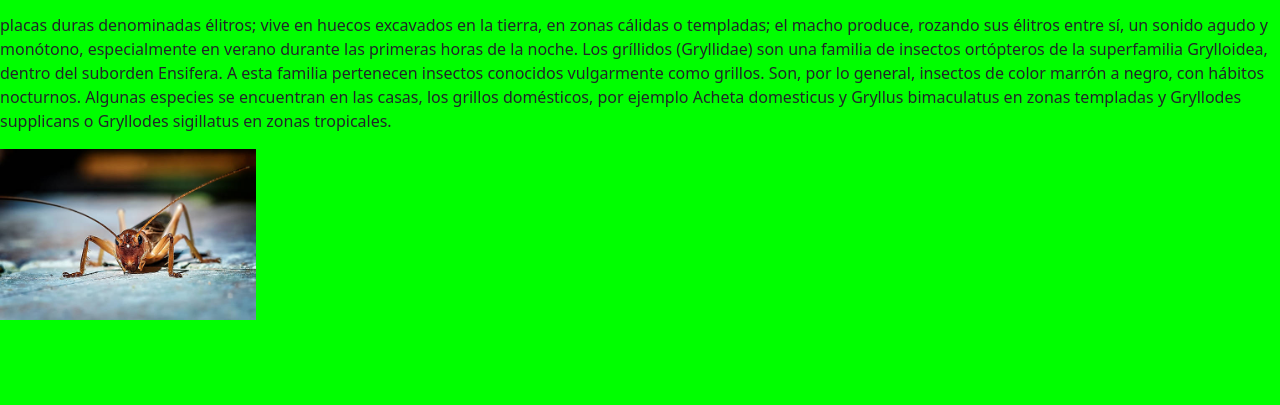
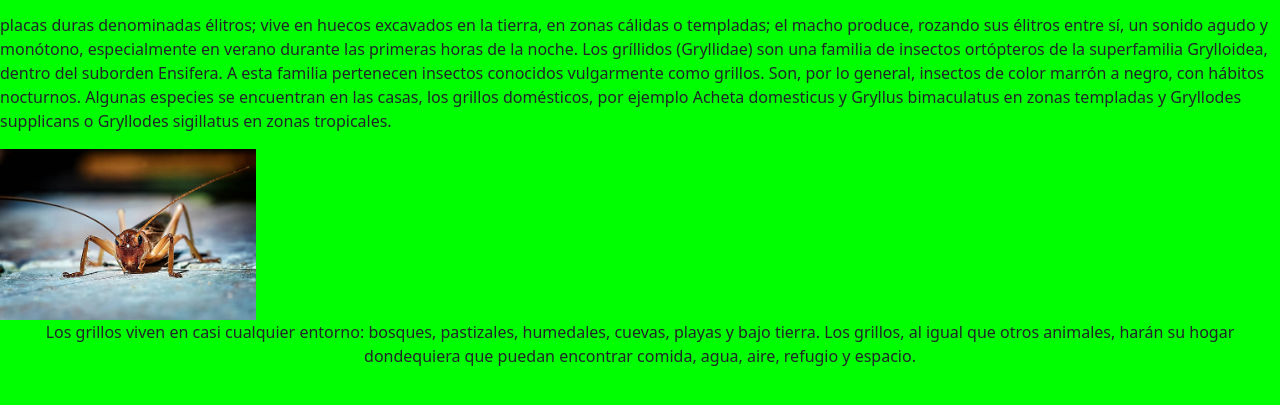
Before and after one commit to lambertorianijuancruz/repositorio-de-grillos, a plain HTML site: page index.html in a window 1280 px wide. Shown: the part 107-512 px from the top of the page. Drawn offline with nearby package versions, Linux system fonts and the light colour scheme.

Commit message:
actualizado 1

```diff
--- a/index.html
+++ b/index.html
@@ -27,7 +27,8 @@
   <col 1>
   <div style="display: flex table-row;">
     <img src="./GDF.jpg" alt="" style="margin: border; width: 20%;">
-  </div>
+    </div>
+    <p style="text-align: center;">Los grillos viven en casi cualquier entorno: bosques, pastizales, humedales, cuevas, playas y bajo tierra. Los grillos, al igual que otros animales, harán su hogar dondequiera que puedan encontrar comida, agua, aire, refugio y espacio.</p>
 </body>
 <script src="https://cdn.jsdelivr.net/npm/bootstrap@5.3.0/dist/js/bootstrap.bundle.min.js"
   integrity="sha384-geWF76RCwLtnZ8qwWowPQNguL3RmwHVBC9FhGdlKrxdiJJigb/j/68SIy3Te4Bkz" crossorigin="anonymous"></script>
```
Also changed, not shown: grillo.avif (added).
